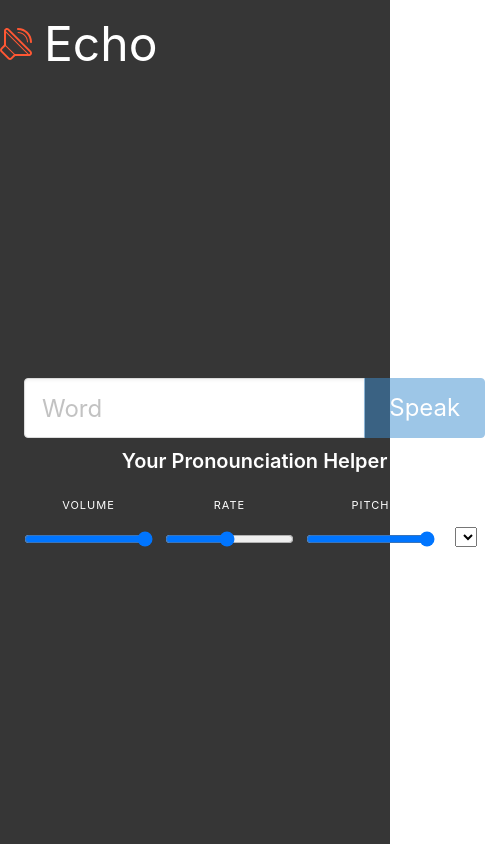
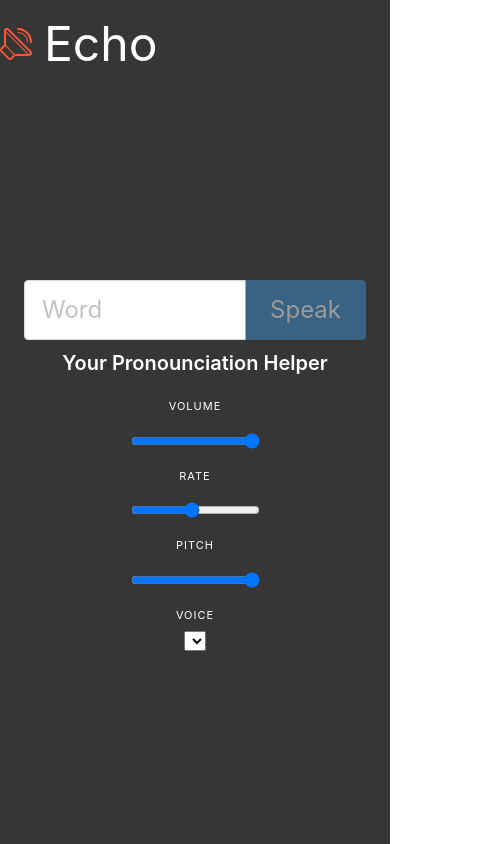
Before and after one commit to sunilhari/Echo, a React (Create React App) app: page / in a window 390 px wide. Shown: the whole page, 485 px wide, since content can reach past the window. Built offline with nearby package versions, Linux system fonts and the light colour scheme.

Commit message:
Updating the mobile view

```diff
--- a/src/components/Content/content.js
+++ b/src/components/Content/content.js
@@ -30,7 +30,7 @@ function Content({ voices }) {
     <div className="hero-body">
       <div className="container has-text-centered">
         <div className="field has-addons has-addons-centered">
-          <p className="control is-expanded is-dark is-large">
+          <p className="control is-expanded is-dark">
             <input
               type="text"
               maxLength="20"
@@ -52,7 +52,7 @@ function Content({ voices }) {
             </button>
           </p>
         </div>
-        <h4 className="title  is-5 is-cursor-pointer is-size-5-touch">
+        <h4 className="title  is-5 is-cursor-pointer">
           Your Pronounciation Helper
         </h4>
         <Settings voices={voices} />
--- a/src/components/Settings/Settings.js
+++ b/src/components/Settings/Settings.js
@@ -13,7 +13,7 @@ function Settings({ voices }) {
   const handleVoiceChange = e => setVoice(e.target.value);
 
   return (
-    <nav className="level is-mobile">
+    <nav className="level">
       <div className="level-item has-text-centered">
         <div>
           <p className="heading">Volume</p>
```
